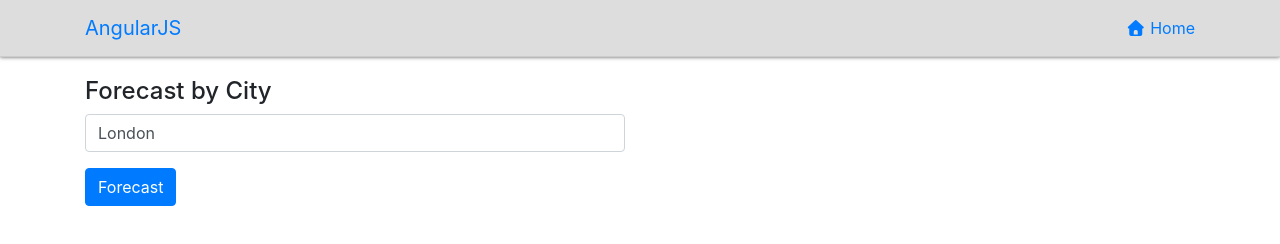
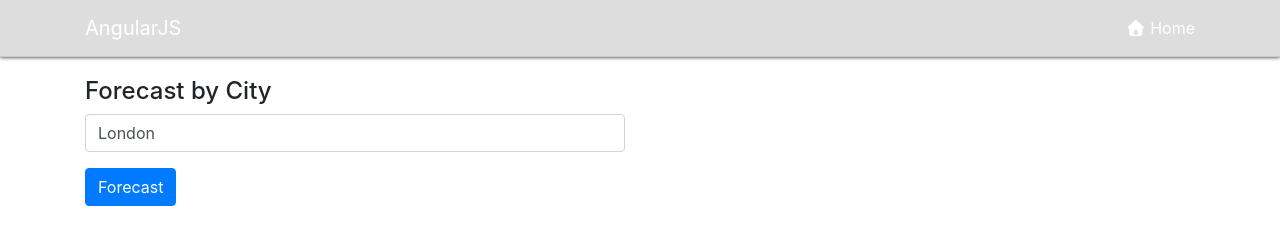
Before and after one commit to MoyArt/ajsweather, a website: page index.html in a window 1280 px wide. Drawn offline with nearby package versions, Linux system fonts and the light colour scheme; some packages are replaced by stand-ins of ours.

Commit message:
Added changes to navbar color and font color

```diff
--- a/assets/css/styles.css
+++ b/assets/css/styles.css
@@ -8,5 +8,9 @@ a.bg-primary.bg-p {
     border-bottom: 1px solid #ccc;
     margin-bottom: 20px;
     background-color: #ddd;
-    box-shadow: 0 0 4px #555;
+    box-shadow: 0 0 4px #111;
 }
+
+.mainNav a{
+    color: #fff;
+}
```
